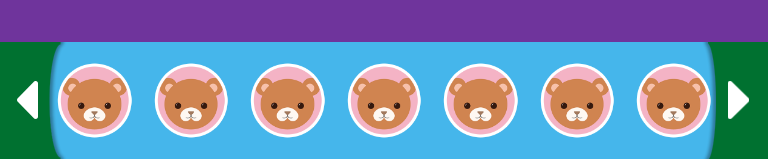
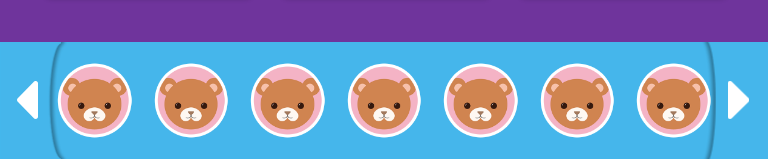
Before and after one commit to isthisall2018/new-kids-lart-web, a plain HTML site: page article.html in a window 768 px wide. Shown: the part 2226-2385 px from the top of the page. Drawn offline with Linux system fonts and the light colour scheme.

Commit message:
gallery article page

```diff
--- a/resource/child/styles/less/article.less
+++ b/resource/child/styles/less/article.less
@@ -80,5 +80,19 @@
     }
     .kids-nav{
         background: #45B6EB;
+        .swiper-container{
+            .page-Arrows{
+                .swiper-button-next{
+                    background: url("../../images/nav-r-blue.png") no-repeat center;
+                    -webkit-background-size: cover;
+                    background-size: cover;
+                }
+                .swiper-button-prev{
+                    background: url("../../images/nav-l-blue.png") no-repeat center;
+                    -webkit-background-size: cover;
+                    background-size: cover;
+                }
+            }
+        }
     }
 }
--- a/resource/child/styles/less/public.less
+++ b/resource/child/styles/less/public.less
@@ -45,8 +45,9 @@
     width: 31%;
     float: left;
     margin: 0 0 @margin-bottom @margin-left;
+    overflow: hidden;
     border-radius: 10px;
-    overflow: hidden;
+    box-shadow: 2px 2px 5px rgba(0, 0, 0, 0.2);
     a{
         display: block;
         position: relative;
```
Also changed, not shown: watch.html (+0 -1 lines), article.html (indentation only), resource/child/images/nav-l-blue.png (added), resource/child/images/nav-r-blue.png (added), resource/child/styles/css/article.css, resource/child/styles/css/gallery.css.
